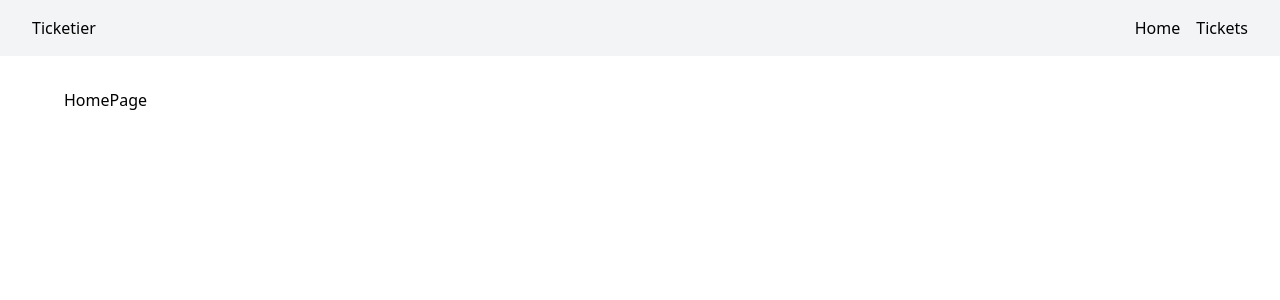
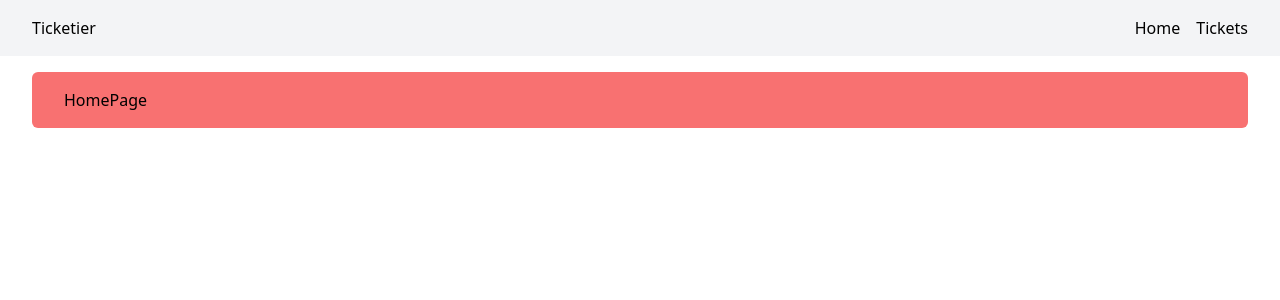
Before and after one commit to AleksandrPolishchuk/TicketierApp, a Next.js app in the folder frontend/ticketier-front-nextjs/: page / in a window 1280 px wide. Shown: the top 300 px of the page. Built offline with nearby package versions, Linux system fonts and the light colour scheme.

Commit message:
add styling body for layout (frontend)

```diff
--- a/frontend/ticketier-front-nextjs/app/layout.tsx
+++ b/frontend/ticketier-front-nextjs/app/layout.tsx
@@ -13,8 +13,10 @@ export default function RootLayout({
 }) {
   return (
     <html lang="en">
-      <Navbar />
-      <main>{children}</main>
+      <body className="bg-gray-100min-h-screen">
+        <Navbar />
+        <main>{children}</main>
+      </body>
     </html>
   );
 }
--- a/frontend/ticketier-front-nextjs/styles/globals.css
+++ b/frontend/ticketier-front-nextjs/styles/globals.css
@@ -4,6 +4,6 @@
 
 @layer components {
     .pageGeneralClass {
-        @apply bg-white m-2 p-2 md:m-4 md:p-4 lg:mx-8 lg:mt-4 lg:px-8 lg:py-4 rounded-md;
+        @apply bg-red-400 m-2 p-2 md:m-4 md:p-4 lg:mx-8 lg:mt-4 lg:px-8 lg:py-4 rounded-md;
     }
 }
```
